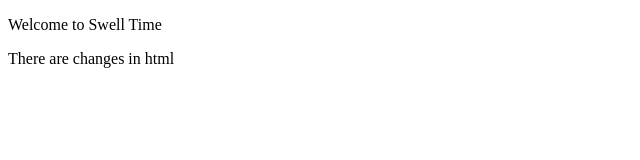
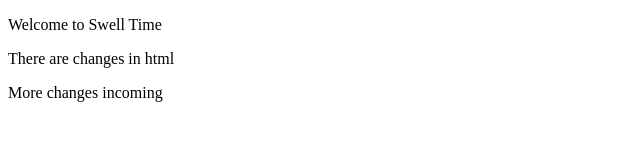
Before and after one commit to aakash2308-2005/swell-time, a plain HTML site: page index.html in a window 1280 px wide. Shown: the whole page, without its empty margins (0-640 px from the left). Drawn offline with Linux system fonts and the light colour scheme.

Commit message:
More changes

```diff
--- a/index.html
+++ b/index.html
@@ -6,5 +6,6 @@
     <body>
         <p>Welcome to Swell Time</p>
         <p>There are changes in html</p>
+        <p>More changes incoming</p>
     </body>
 </html>
```
